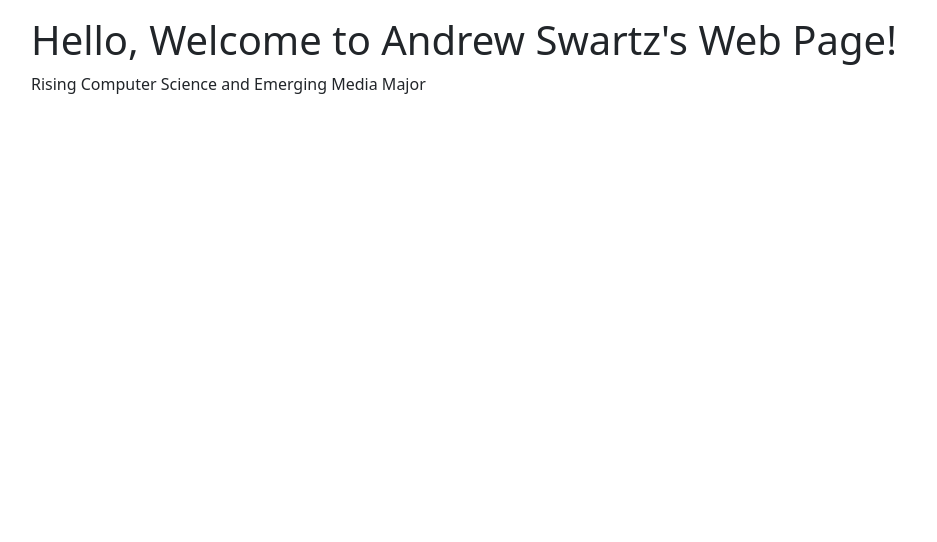
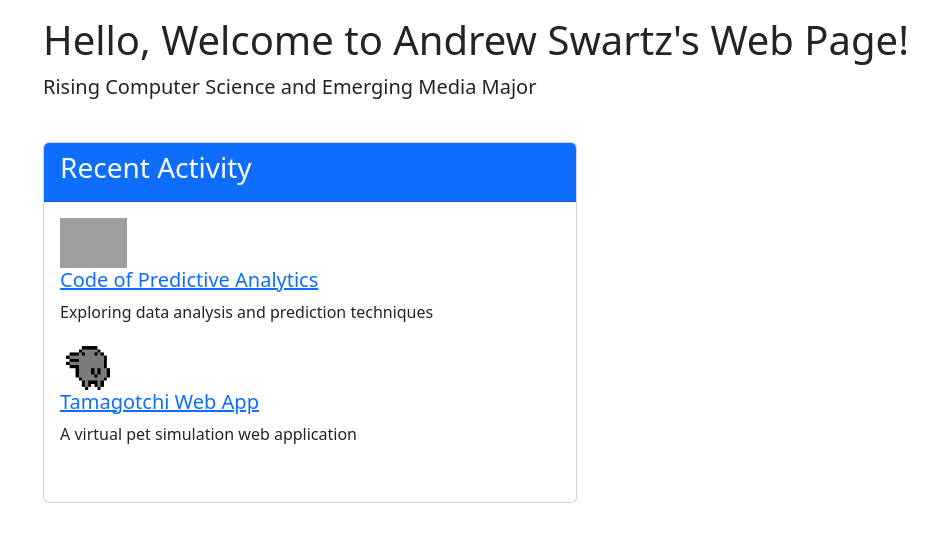
Before and after one commit to AndrewSwartzz/AndrewSwartzz.github.io, a Flask app: page / in a window 1280 px wide. Shown: the part 56-598 px from the top of the page, without its empty margins (51-988 px from the left). Run offline with Flask 3, Linux system fonts and the light colour scheme; some libraries are stand-ins or nearby versions; grey boxes are pictures that could not be loaded.

Commit message:
recent activity

```diff
--- a/app/templates/index.html
+++ b/app/templates/index.html
@@ -2,6 +2,60 @@
 {% import "bootstrap_wtf.html" as wtf %}
 
 {% block content %}
-    <h1>Hello, Welcome to Andrew Swartz's Web Page!</h1>
-    <div><p>Rising Computer Science and Emerging Media Major</p></div>
+    <div class="container">
+        <!-- Welcome Section -->
+        <div class="row mb-4">
+            <div class="col-12">
+                <h1>Hello, Welcome to Andrew Swartz's Web Page!</h1>
+                <p class="lead">Rising Computer Science and Emerging Media Major</p>
+            </div>
+        </div>
+
+        <!-- Latest Activities Section -->
+        <div class="row">
+            <div class="col-md-6">
+                <div class="card mb-4">
+                    <div class="card-header bg-primary text-white">
+                        <h3>Recent Activity</h3>
+                    </div>
+                    <div class="card-body">
+                        <!-- Predictive Analytics Post -->
+                        <div class="media mb-3">
+                            <img src="https://images.icon-icons.com/2269/PNG/512/health_education_article_computer_knowledge_blog_coronavirus_icon_140616.png"
+                                 class="mr-3"
+                                 height="50"
+                                 alt="Predictive Analytics">
+                            <div class="media-body">
+                                <h5 class="mt-0">
+                                    <a href="{{ url_for('post') }}">Code of Predictive Analytics</a>
+                                </h5>
+                                <p>Exploring data analysis and prediction techniques</p>
+                            </div>
+                        </div>
+
+                        <!-- Privacy and Data Security Post -->
+                       <div class="media">
+                            <img src="{{ url_for('static', filename='duck.png') }}"
+                                 class="mr-3"
+                                 height="50"
+                                 alt="Tamagotchi">
+                            <div class="media-body">
+                                <h5 class="mt-0">
+                                    <a href="{{ url_for('project') }}">Tamagotchi Web App</a>
+                                </h5>
+                                <p>A virtual pet simulation web application</p>
+                                <span class="badge badge-info">JavaScript</span>
+                                <span class="badge badge-info">HTML/CSS</span>
+                            </div>
+                        </div>
+                    </div>
+                </div>
+            </div>
+
+
+
+
+            </div>
+        </div>
+    </div>
 {% endblock %}
```
